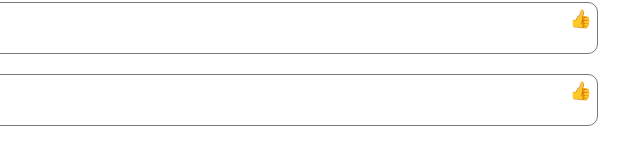
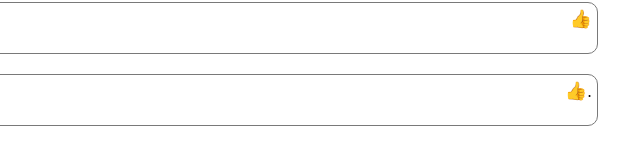
Before and after one commit to tptradix/search, a website: page template/index.html in a window 1280 px wide. Shown: the part 131-296 px from the top of the page, 640-1280 px from the left. Drawn offline with Linux system fonts and the light colour scheme; a web font is replaced by a local one.

Commit message:
Update index.html

```diff
--- a/template/index.html
+++ b/template/index.html
@@ -114,7 +114,7 @@
                                 </div>
                             </div>
                             <div>
-                                <p style="font-size: 18px;">👍</p>
+                                <p style="font-size: 18px;">👍.</p>
                             </div>
                         </div>
                     </li>
```
